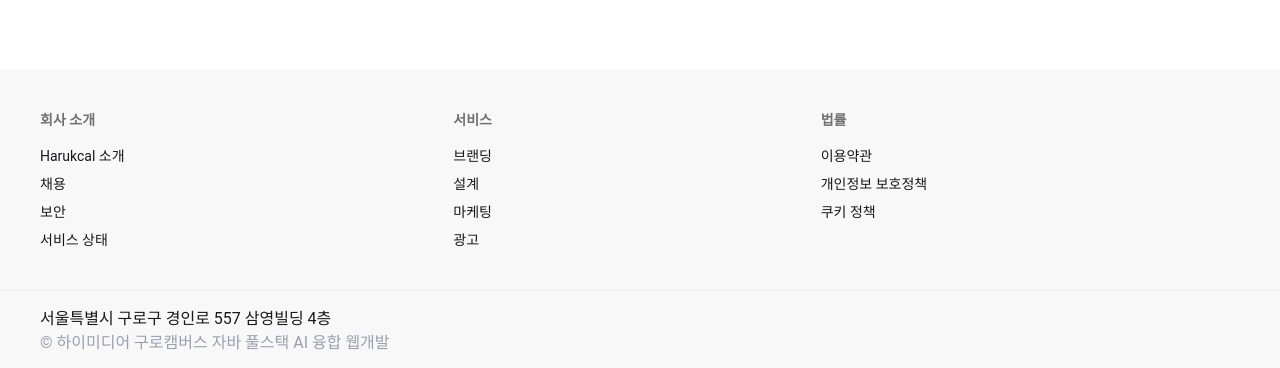
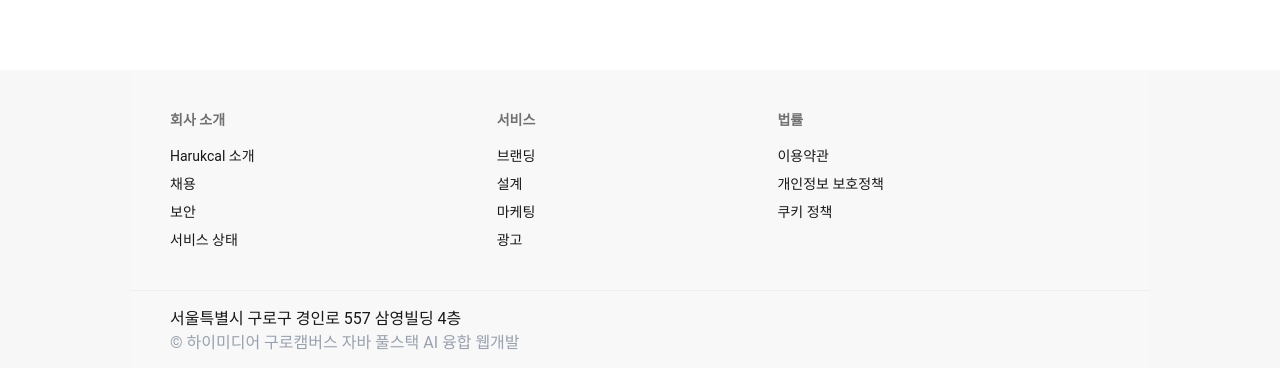
Before and after one commit to maureenmoon/harucalories, a React (Vite) app: page / in a window 1280 px wide. Shown: the part 814-1182 px from the top of the page. Built offline with nearby package versions, Linux system fonts and the light colour scheme.

Commit message:
푸터 수정

```diff
--- a/src/layout/Footer.jsx
+++ b/src/layout/Footer.jsx
@@ -17,7 +17,7 @@ function Footer() {
           © 하이미디어 구로캠버스 자바 풀스택 AI 융합 웹개발
         </p>
       </div> */}
-      <footer className="footer sm:footer-horizontal bg-base-200 text-base-content p-10">
+      <footer className="w-[1020px] footer sm:footer-horizontal bg-base-200 text-base-content container mx-auto p-10">
         <nav>
           <h6 className="footer-title">회사 소개</h6>
           <a className="link link-hover">Harukcal 소개</a>
@@ -39,7 +39,7 @@ function Footer() {
           <a className="link link-hover">쿠키 정책</a>
         </nav>
       </footer>
-      <footer className="footer bg-base-200 text-base-content border-base-300 border-t px-10 py-4">
+      <footer className="w-[1020px] footer bg-base-200 text-base-content border-base-300 container mx-auto border-t px-10 py-4">
         <aside className="grid-flow-col items-center">
           {/* <img src="public/haru.svg" alt="" className="w-10" /> */}
           <p>
```
